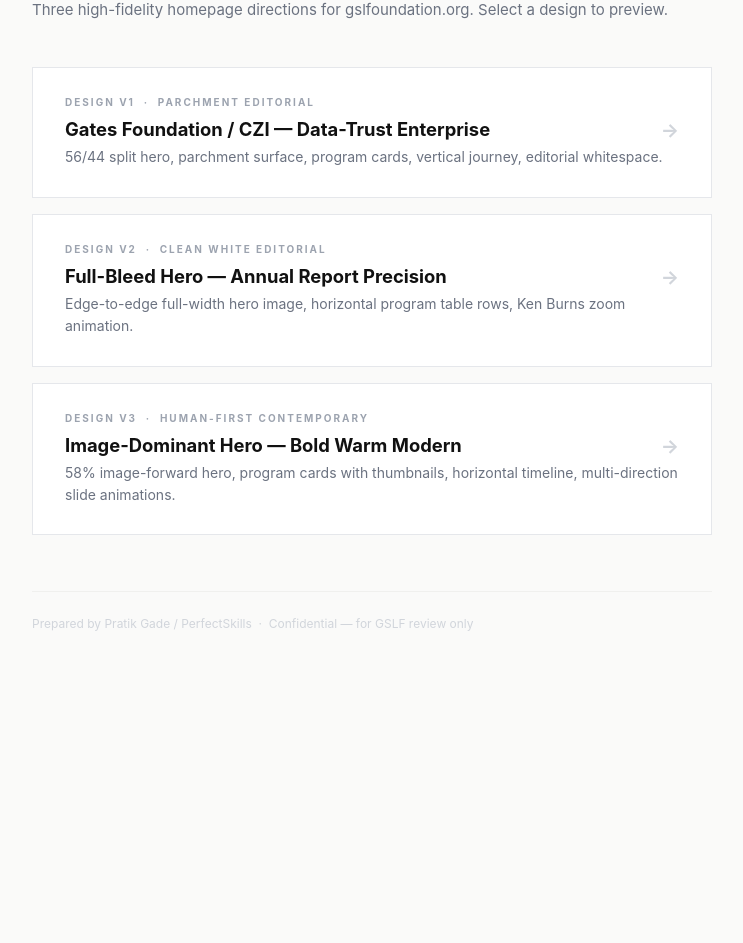
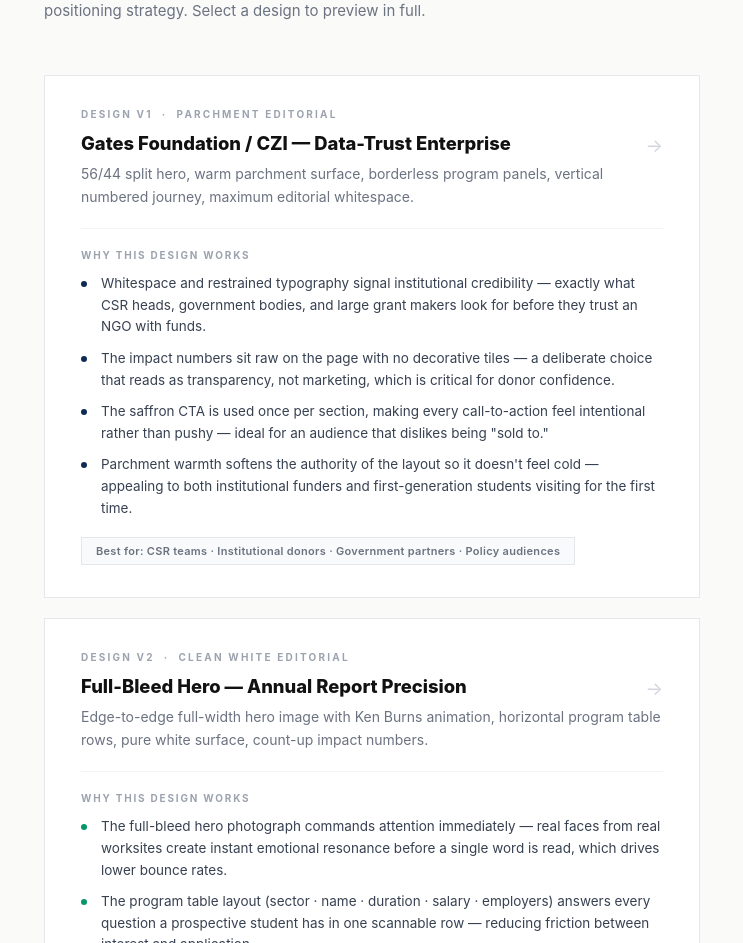
Before and after one commit to thephoenix13/gslf-designs, a plain HTML site: page index.html in a window 1280 px wide. Shown: the part 155-1098 px from the top of the page, without its empty margins (268-1011 px from the left). Before the commit the page ends 866 px from the top, so only its background shows below. Drawn offline with Linux system fonts and the light colour scheme.

Commit message:
Update index: add design rationale and audience fit bullets per card

```diff
--- a/index.html
+++ b/index.html
@@ -5,40 +5,106 @@
 <meta name="viewport" content="width=device-width, initial-scale=1.0"/>
 <title>GSLF — Homepage Design Concepts</title>
 <style>
-  body { font-family: -apple-system, BlinkMacSystemFont, 'Inter', sans-serif; background: #FAFAF9; color: #111; margin: 0; padding: 0; }
-  .wrap { max-width: 680px; margin: 0 auto; padding: 80px 32px; }
-  h1 { font-size: 2rem; font-weight: 800; margin-bottom: 6px; }
-  .sub { color: #6B7280; font-size: 15px; margin-bottom: 48px; }
-  .card { display: block; border: 1px solid #E5E7EB; background: #fff; padding: 28px 32px; margin-bottom: 16px; text-decoration: none; color: inherit; transition: box-shadow .15s; }
-  .card:hover { box-shadow: 0 8px 24px rgba(0,0,0,.08); }
-  .card-tag { font-size: 10px; font-weight: 700; letter-spacing: 2px; text-transform: uppercase; color: #9CA3AF; margin-bottom: 10px; }
-  .card-title { font-size: 1.15rem; font-weight: 700; margin-bottom: 6px; }
-  .card-desc { font-size: 14px; color: #6B7280; line-height: 1.6; }
-  .arrow { float: right; color: #D1D5DB; font-size: 1.2rem; }
-  footer { margin-top: 56px; font-size: 12px; color: #D1D5DB; border-top: 1px solid #F0F0EE; padding-top: 24px; }
+  * { box-sizing: border-box; margin: 0; padding: 0; }
+  body { font-family: -apple-system, BlinkMacSystemFont, 'Inter', sans-serif; background: #FAFAF9; color: #111; }
+  .wrap { max-width: 720px; margin: 0 auto; padding: 80px 32px; }
+  h1 { font-size: 2rem; font-weight: 800; margin-bottom: 8px; }
+  .sub { color: #6B7280; font-size: 15px; line-height: 1.7; margin-bottom: 52px; }
+
+  .card { display: block; border: 1px solid #E5E7EB; background: #fff; padding: 32px 36px; margin-bottom: 20px; text-decoration: none; color: inherit; transition: box-shadow .18s, border-color .18s; }
+  .card:hover { box-shadow: 0 10px 32px rgba(0,0,0,.08); border-color: #D1D5DB; }
+
+  .card-tag { font-size: 10px; font-weight: 700; letter-spacing: 2.2px; text-transform: uppercase; color: #9CA3AF; margin-bottom: 12px; }
+  .card-title { font-size: 1.15rem; font-weight: 800; margin-bottom: 6px; display: flex; justify-content: space-between; align-items: flex-start; gap: 16px; }
+  .card-title .arrow { color: #D1D5DB; font-weight: 400; flex-shrink: 0; margin-top: 2px; }
+  .card-desc { font-size: 14px; color: #6B7280; line-height: 1.65; margin-bottom: 20px; }
+
+  .divider { border: none; border-top: 1px solid #F3F4F6; margin: 20px 0; }
+
+  .why-label { font-size: 10px; font-weight: 700; letter-spacing: 1.8px; text-transform: uppercase; color: #9CA3AF; margin-bottom: 12px; }
+  .why-list { list-style: none; display: flex; flex-direction: column; gap: 10px; }
+  .why-list li { font-size: 13.5px; color: #374151; line-height: 1.6; padding-left: 20px; position: relative; }
+  .why-list li::before { content: ''; position: absolute; left: 0; top: 8px; width: 6px; height: 6px; border-radius: 50%; background: #E5E7EB; flex-shrink: 0; }
+
+  /* accent dot per design */
+  .v1 .why-list li::before { background: #0D2B55; }
+  .v2 .why-list li::before { background: #059669; }
+  .v3 .why-list li::before { background: #F59E0B; }
+
+  .audience-tag {
+    display: inline-block;
+    margin-top: 18px;
+    font-size: 11px; font-weight: 600;
+    color: #6B7280;
+    background: #F9FAFB;
+    border: 1px solid #E5E7EB;
+    padding: 6px 14px;
+    letter-spacing: .3px;
+  }
+
+  footer { margin-top: 64px; font-size: 12px; color: #D1D5DB; border-top: 1px solid #F0F0EE; padding-top: 24px; }
 </style>
 </head>
 <body>
 <div class="wrap">
   <h1>GSLF — Design Concepts</h1>
-  <p class="sub">Three high-fidelity homepage directions for gslfoundation.org. Select a design to preview.</p>
+  <p class="sub">Three high-fidelity homepage directions for gslfoundation.org — each tailored to a different positioning strategy. Select a design to preview in full.</p>
 
-  <a href="GSLF_Homepage_HiFi.html" class="card">
+  <!-- V1 -->
+  <a href="GSLF_Homepage_HiFi.html" class="card v1">
     <div class="card-tag">Design V1 &nbsp;·&nbsp; Parchment Editorial</div>
-    <div class="card-title"><span class="arrow">→</span>Gates Foundation / CZI — Data-Trust Enterprise</div>
-    <div class="card-desc">56/44 split hero, parchment surface, program cards, vertical journey, editorial whitespace.</div>
+    <div class="card-title">
+      Gates Foundation / CZI — Data-Trust Enterprise
+      <span class="arrow">→</span>
+    </div>
+    <div class="card-desc">56/44 split hero, warm parchment surface, borderless program panels, vertical numbered journey, maximum editorial whitespace.</div>
+    <hr class="divider"/>
+    <div class="why-label">Why this design works</div>
+    <ul class="why-list">
+      <li>Whitespace and restrained typography signal institutional credibility — exactly what CSR heads, government bodies, and large grant makers look for before they trust an NGO with funds.</li>
+      <li>The impact numbers sit raw on the page with no decorative tiles — a deliberate choice that reads as transparency, not marketing, which is critical for donor confidence.</li>
+      <li>The saffron CTA is used once per section, making every call-to-action feel intentional rather than pushy — ideal for an audience that dislikes being "sold to."</li>
+      <li>Parchment warmth softens the authority of the layout so it doesn't feel cold — appealing to both institutional funders and first-generation students visiting for the first time.</li>
+    </ul>
+    <div class="audience-tag">Best for: CSR teams · Institutional donors · Government partners · Policy audiences</div>
   </a>
 
-  <a href="GSLF_Homepage_HiFi_v2.html" class="card">
+  <!-- V2 -->
+  <a href="GSLF_Homepage_HiFi_v2.html" class="card v2">
     <div class="card-tag">Design V2 &nbsp;·&nbsp; Clean White Editorial</div>
-    <div class="card-title"><span class="arrow">→</span>Full-Bleed Hero — Annual Report Precision</div>
-    <div class="card-desc">Edge-to-edge full-width hero image, horizontal program table rows, Ken Burns zoom animation.</div>
+    <div class="card-title">
+      Full-Bleed Hero — Annual Report Precision
+      <span class="arrow">→</span>
+    </div>
+    <div class="card-desc">Edge-to-edge full-width hero image with Ken Burns animation, horizontal program table rows, pure white surface, count-up impact numbers.</div>
+    <hr class="divider"/>
+    <div class="why-label">Why this design works</div>
+    <ul class="why-list">
+      <li>The full-bleed hero photograph commands attention immediately — real faces from real worksites create instant emotional resonance before a single word is read, which drives lower bounce rates.</li>
+      <li>The program table layout (sector · name · duration · salary · employers) answers every question a prospective student has in one scannable row — reducing friction between interest and application.</li>
+      <li>Clean white with precise grid lines communicates operational maturity — the kind of professionalism that makes corporates comfortable listing GSLF as a CSR partner in their own annual reports.</li>
+      <li>The count-up animation on impact numbers creates a moment of delight that subtly reinforces scale — 20,000+ trained feels more real when you watch the number build up live.</li>
+    </ul>
+    <div class="audience-tag">Best for: Prospective students · Urban middle-class parents · Corporate HR teams · Media &amp; press</div>
   </a>
 
-  <a href="GSLF_Homepage_HiFi_v3.html" class="card">
+  <!-- V3 -->
+  <a href="GSLF_Homepage_HiFi_v3.html" class="card v3">
     <div class="card-tag">Design V3 &nbsp;·&nbsp; Human-First Contemporary</div>
-    <div class="card-title"><span class="arrow">→</span>Image-Dominant Hero — Bold Warm Modern</div>
-    <div class="card-desc">58% image-forward hero, program cards with thumbnails, horizontal timeline, multi-direction slide animations.</div>
+    <div class="card-title">
+      Image-Dominant Hero — Bold Warm Modern
+      <span class="arrow">→</span>
+    </div>
+    <div class="card-desc">58% image-forward asymmetric hero, program cards with photo thumbnails, horizontal 4-step timeline, multi-direction slide-in animations.</div>
+    <hr class="divider"/>
+    <div class="why-label">Why this design works</div>
+    <ul class="why-list">
+      <li>Leading with a large, warm photograph of a real young person rather than a headline first is proven to drive higher empathy and time-on-page — the audience sees themselves (or their child) before they read anything.</li>
+      <li>Program cards with image thumbnails help semi-literate or first-generation users navigate intuitively — the visual cue of a photo next to "Refrigeration Technician" lowers cognitive load significantly.</li>
+      <li>The horizontal 4-step journey timeline makes the path from enrolment to employment feel short, clear, and achievable — directly addressing the hesitation of students who fear the process is complicated.</li>
+      <li>Slide-in animations and hover interactions give the site a premium, app-like feel that builds trust with younger audiences who judge credibility by how modern something looks.</li>
+    </ul>
+    <div class="audience-tag">Best for: First-gen students · Rural &amp; semi-urban youth · Social media traffic · NGO award panels</div>
   </a>
 
   <footer>Prepared by Pratik Gade / PerfectSkills &nbsp;·&nbsp; Confidential — for GSLF review only</footer>
```
